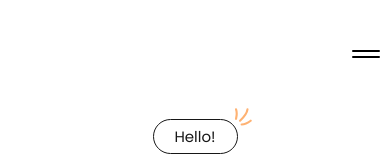
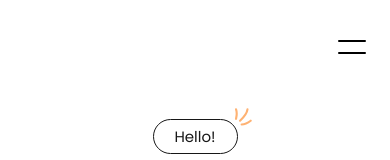
Before and after one commit to Isterya/my-portfolio, a React (Vite) app: page / in a window 390 px wide. Shown: the top 160 px of the page. Built offline with nearby package versions, Linux system fonts and the light colour scheme.

Commit message:
refactor: improve the appearance of burger menu on mobile devices

```diff
--- a/src/components/navbar/NavBar.scss
+++ b/src/components/navbar/NavBar.scss
@@ -167,49 +167,44 @@
 
 .burger {
   display: none;
-  position: absolute;
+  position: fixed;
+  top: 32px;
   right: 24px;
-  top: 40px;
   width: 28px;
   height: 28px;
-  z-index: 11;
   cursor: pointer;
+  z-index: 100;
   background: none;
   border: none;
 
-  @media (width <= 768px) {
+  @include respond(md) {
     display: block;
   }
 
-  &::before,
-  &::after {
-    content: '';
+  span {
     position: absolute;
+    left: 0;
+    top: 50%;
     width: 100%;
     height: 2px;
     background-color: #000;
     border-radius: 2px;
     transition:
       transform 0.4s ease,
-      top 0.4s ease,
-      bottom 0.4s ease;
+      opacity 0.4s ease;
+    transform: translateY(-6px);
+
+    &:last-child {
+      transform: translateY(6px);
+    }
   }
 
-  &::before {
-    top: 10px;
-  }
-
-  &::after {
-    bottom: 10px;
-  }
-
-  &.open::before {
+  &.open span {
     top: 50%;
     transform: rotate(45deg);
   }
 
-  &.open::after {
-    bottom: 50%;
+  &.open span:last-child {
     transform: rotate(-45deg);
   }
 }
@@ -217,7 +212,7 @@
 .mobile-menu {
   display: none;
 
-  @media (width <= 768px) {
+  @include respond(md) {
     display: flex;
     flex-direction: column;
     position: fixed;
--- a/src/components/navbar/NavBar.tsx
+++ b/src/components/navbar/NavBar.tsx
@@ -61,7 +61,10 @@ const NavBar = () => {
           className={`burger ${isMenuOpen ? 'open' : ''}`}
           onClick={toggleMenu}
           aria-label="Toggle menu"
-        />
+        >
+          <span></span>
+          <span></span>
+        </button>
       )}
 
       {/* Mobile Nav */}
```
